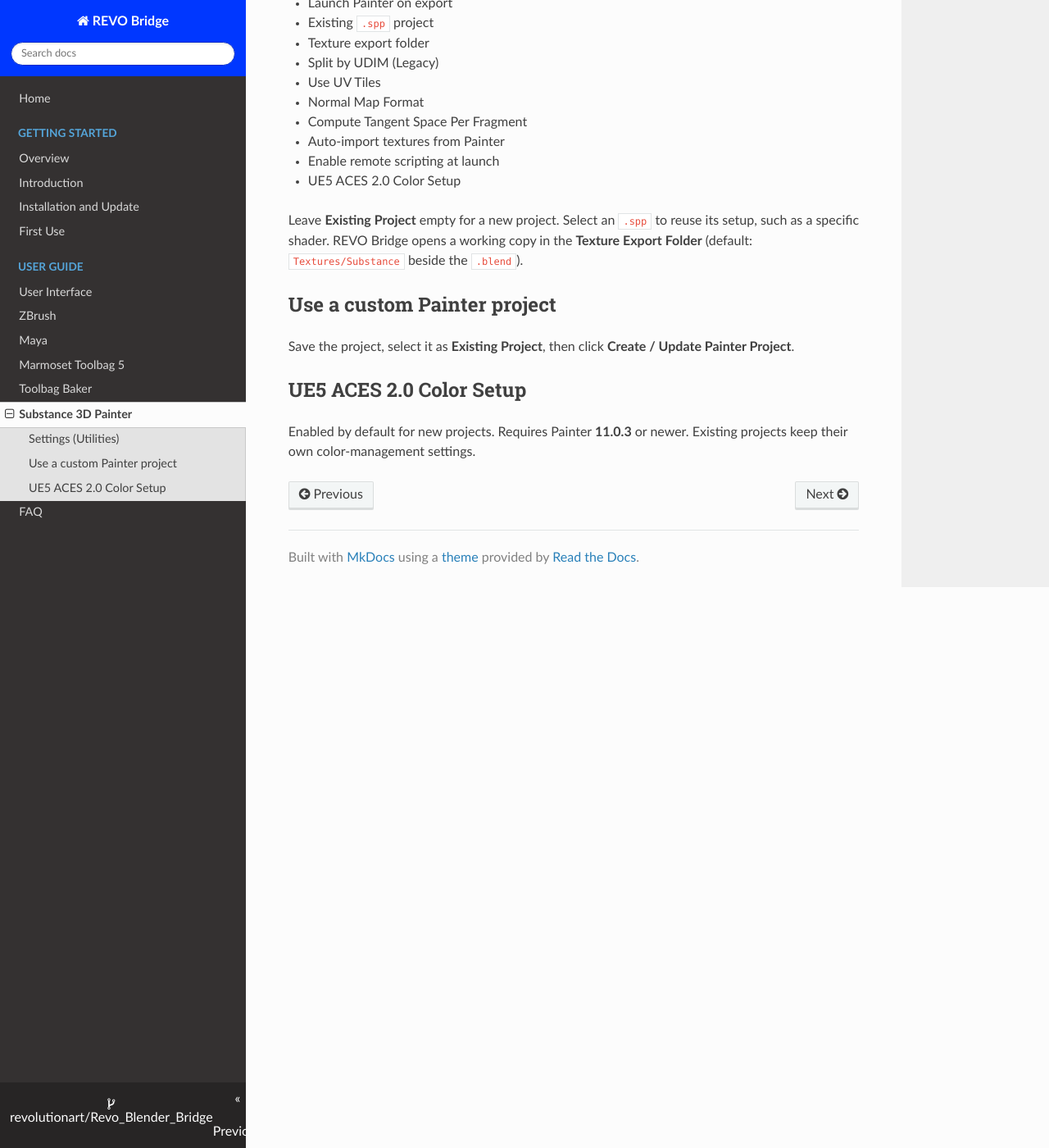
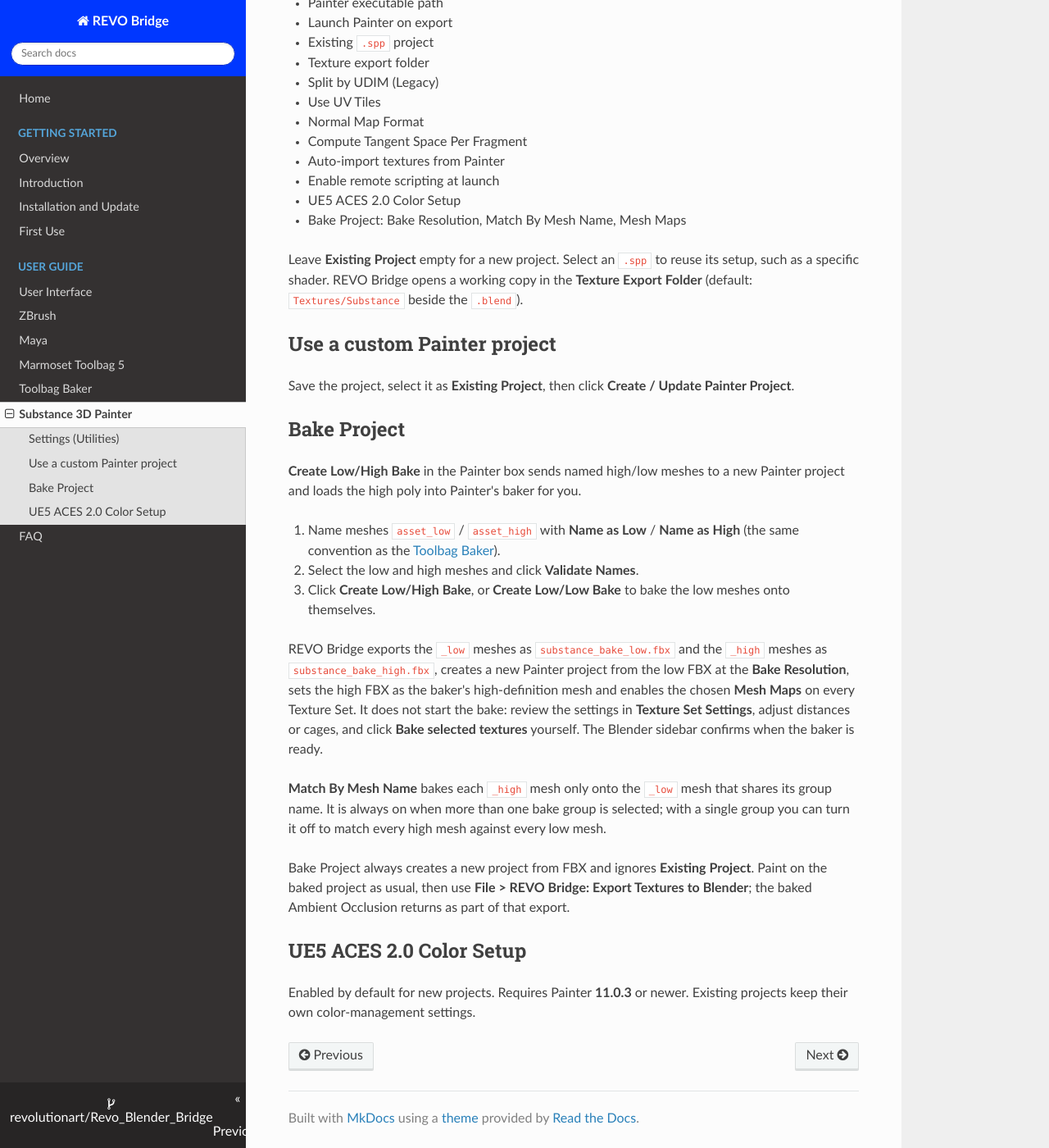
Before and after one commit to revolutionart/Revo_Blender_Bridge, an MkDocs documentation site: the page built from docs/user-guide/painter.md, in a window 1280 px wide and 1400 px high, scrolled down 1630 px. Shown: the whole window at 82% size. Built offline with MkDocs 1.6.1, drawn with Linux system fonts in a browser that asks for light colours; nearby versions of some CDN libraries; some of the changed text lies outside the part shown.

Commit message:
Document REVO Bridge 1.1.0
Bump the public version to 1.1.0, document the Painter Bake Project,
and describe the new sidebar: icon tabs, color-coded collapsible DCC
sections and the Help tab.

Co-Authored-By: Claude Opus 5.5 <noreply@anthropic.com>

```diff
--- a/docs/user-guide/painter.md
+++ b/docs/user-guide/painter.md
@@ -2,6 +2,8 @@
 
 Select Blender meshes and click **Create Painter Project**. REVO
 Bridge sends USD to Painter and returns exported textures to Blender materials.
+**Create Low/High Bake** additionally loads a high poly into Painter's baker;
+see [Bake Project](#bake-project).
 
 Install the Painter helper from **Integrations**, restart Painter, and enable
 `revo_bridge_painter` from Painter's **Python** menu.
@@ -36,6 +38,7 @@ and assigns a Blender material with the Painter name.
 - Auto-import textures from Painter
 - Enable remote scripting at launch
 - UE5 ACES 2.0 Color Setup
+- Bake Project: Bake Resolution, Match By Mesh Name, Mesh Maps
 
 Leave **Existing Project** empty for a new project. Select an `.spp` to reuse
 its setup, such as a specific shader. REVO Bridge opens a working copy in the
@@ -46,6 +49,35 @@ its setup, such as a specific shader. REVO Bridge opens a working copy in the
 Save the project, select it as **Existing Project**, then click **Create /
 Update Painter Project**.
 
+## Bake Project
+
+**Create Low/High Bake** in the Painter box sends named high/low meshes to a
+new Painter project and loads the high poly into Painter's baker for you.
+
+1. Name meshes `asset_low` / `asset_high` with **Name as Low** / **Name as High**
+   (the same convention as the [Toolbag Baker](baker.md#naming)).
+2. Select the low and high meshes and click **Validate Names**.
+3. Click **Create Low/High Bake**, or **Create Low/Low Bake** to bake the low
+   meshes onto themselves.
+
+REVO Bridge exports the `_low` meshes as `substance_bake_low.fbx` and the
+`_high` meshes as `substance_bake_high.fbx`, creates a new Painter project from
+the low FBX at the **Bake Resolution**, sets the high FBX as the baker's
+high-definition mesh and enables the chosen **Mesh Maps** on every Texture Set.
+It does not start the bake: review the settings in **Texture Set Settings**,
+adjust distances or cages, and click **Bake selected textures** yourself. The
+Blender sidebar confirms when the baker is ready.
+
+**Match By Mesh Name** bakes each `_high` mesh only onto the `_low` mesh that
+shares its group name. It is always on when more than one bake group is
+selected; with a single group you can turn it off to match every high mesh
+against every low mesh.
+
+Bake Project always creates a new project from FBX and ignores **Existing
+Project**. Paint on the baked project as usual, then use **File > REVO Bridge:
+Export Textures to Blender**; the baked Ambient Occlusion returns as part of
+that export.
+
 ## UE5 ACES 2.0 Color Setup
 
 Enabled by default for new projects. Requires Painter **11.0.3** or newer.
```
Also changed, not shown: docs/getting-started/introduction.md (+1 -1 lines), docs/index.md (+1 -1 lines), docs/user-guide/FAQ.md (+1 -1 lines), docs/user-guide/baker.md (+2 -0 lines), docs/user-guide/user-interface.md (+15 -4 lines).
